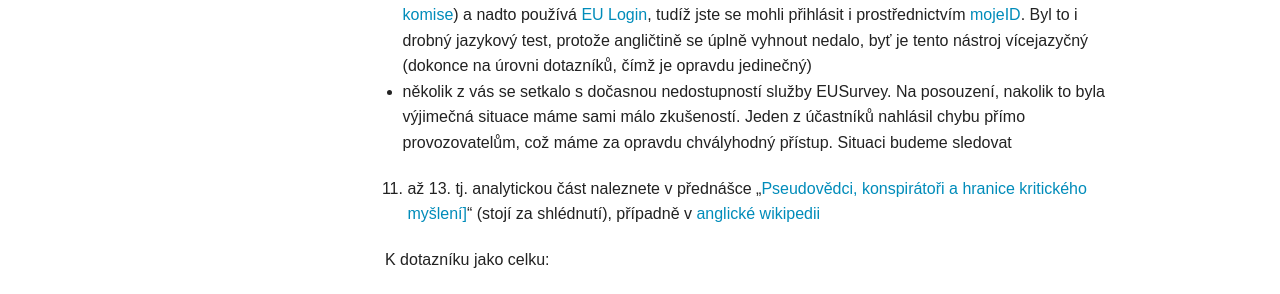
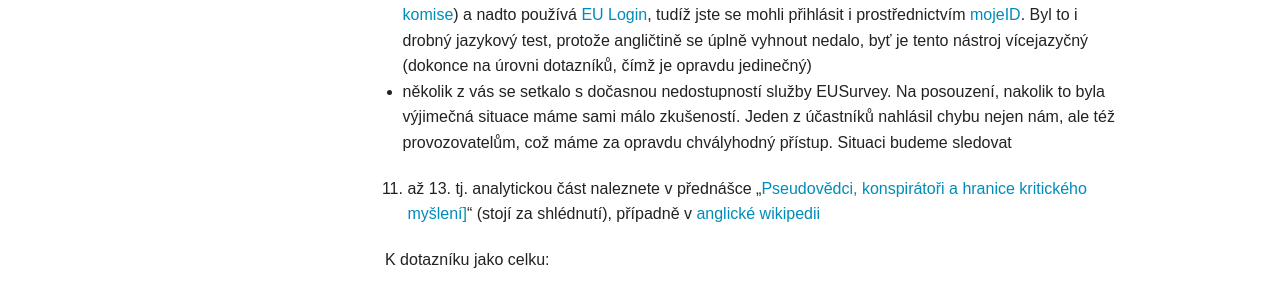
Before and after one commit to otevrenamesta/otevrenamesta.github.io, a Jekyll site: the page built from _posts/2018-10-31-vyberove_rizeni_na_asistenta_2018_komentar_k_dotazniku.md, in a window 1280 px wide. Shown: the part 1086-1380 px from the top of the page. Built offline with Jekyll 4.4.1, drawn with Linux system fonts in a browser that asks for light colours; nearby versions of some CDN libraries; library files that are not in the unit come from our copies.

Commit message:
+komentář k dotazníku

```diff
--- a/_posts/2018-10-31-vyberove_rizeni_na_asistenta_2018_komentar_k_dotazniku.md
+++ b/_posts/2018-10-31-vyberove_rizeni_na_asistenta_2018_komentar_k_dotazniku.md
@@ -16,7 +16,7 @@ Správné odpovědi:
 - u2mbuyt
 <ol start="10"><li><a href="https://ec.europa.eu/eusurvey/home/welcome?language=cs">EUSurvey</a></li></ol>
 - zde jsme si chtěli ověřit vaši schopnost ovládnout webové rozhraní neznámé aplikace a zároveň upozornit na možnost vytvářet ankety/dotazníky/průzkumy v této [svobodné aplikaci](https://cs.wikipedia.org/wiki/Svobodn%C3%BD_software) (v dané kategorii SW [dost výjimečné](https://en.wikipedia.org/wiki/Comparison_of_survey_software)), která generuje otevřená data a provozuje ji nekomerční subjekt([Evropská komise](https://cs.wikipedia.org/wiki/Evropsk%C3%A1_komise)) a nadto používá [EU Login](https://ecas.ec.europa.eu/cas/help.html), tudíž jste se mohli přihlásit i prostřednictvím [mojeID](https://cs.wikipedia.org/wiki/MojeID). Byl to i drobný jazykový test, protože angličtině se úplně vyhnout nedalo, byť je tento nástroj vícejazyčný (dokonce na úrovni dotazníků, čímž je opravdu jedinečný)
-- několik z vás se setkalo s dočasnou nedostupností služby EUSurvey. Na posouzení, nakolik to byla výjimečná situace máme sami málo zkušeností. Jeden z účastníků nahlásil chybu přímo provozovatelům, což máme za opravdu chvályhodný přístup. Situaci budeme sledovat
+- několik z vás se setkalo s dočasnou nedostupností služby EUSurvey. Na posouzení, nakolik to byla výjimečná situace máme sami málo zkušeností. Jeden z účastníků nahlásil chybu nejen nám, ale též provozovatelům, což máme za opravdu chvályhodný přístup. Situaci budeme sledovat
 <ol start="11"><li> až 13. tj. analytickou část naleznete v přednášce „<a href="https://youtu.be/U4mYncH0378?t=2755">Pseudovědci, konspirátoři a hranice kritického myšlení]</a>“ (stojí za shlédnutí), případně v <a href="https://en.wikipedia.org/wiki/Cognitive_reflection_test">anglické wikipedii</a></li></ol>
 
 K dotazníku jako celku:
```
